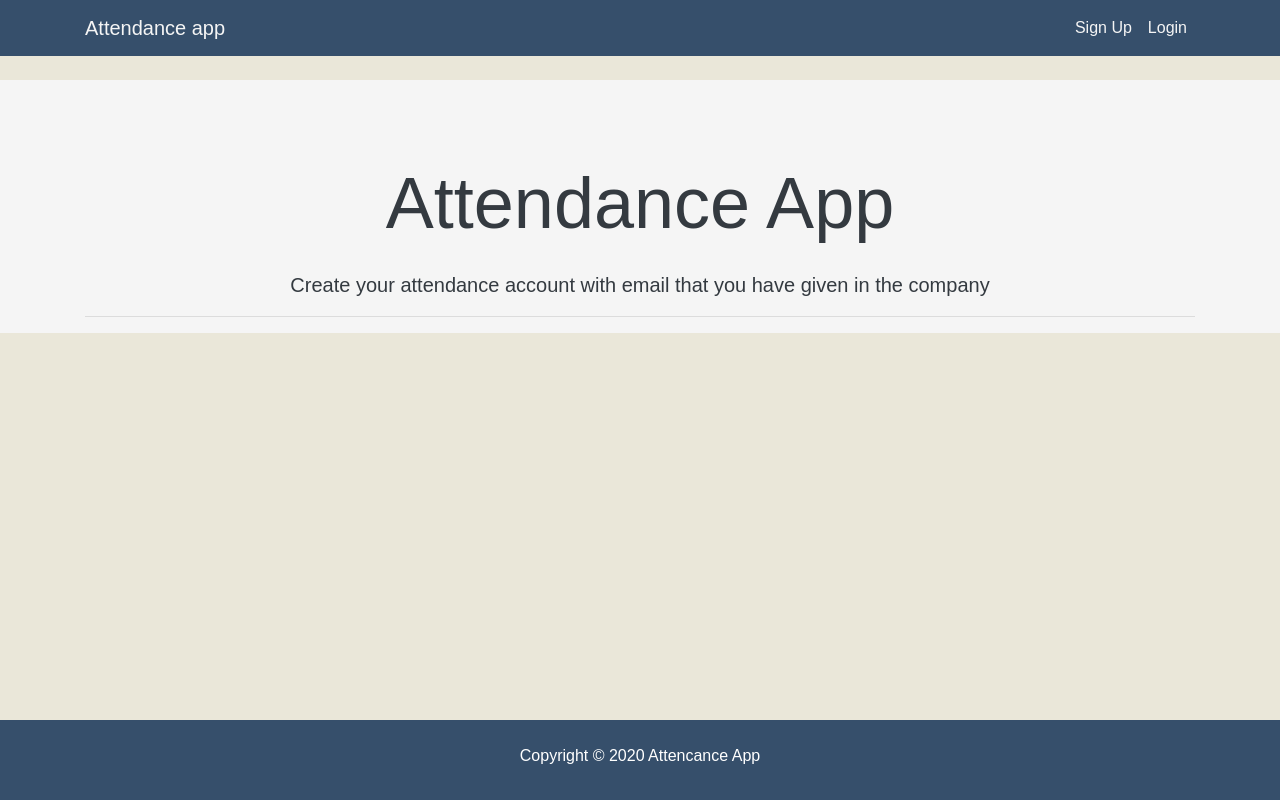
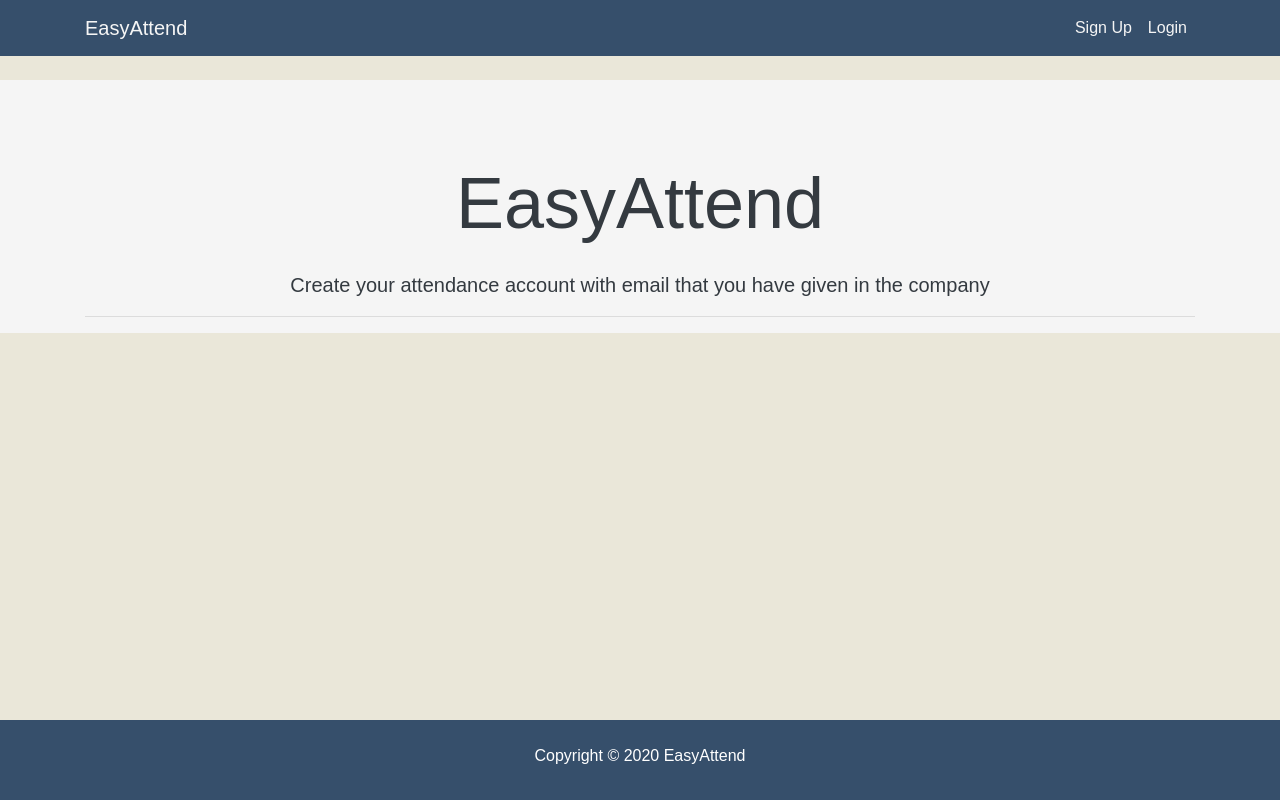
Before and after one commit to attainu/Khushboo-Rajeev-Students-Employees-Attendance-tracking-App-au4, a React (Create React App) app in the folder client/: page / in a window 1280 px wide. Built offline with nearby package versions, Linux system fonts and the light colour scheme.

Commit message:
webappname

```diff
--- a/client/src/components/layout/Footer.js
+++ b/client/src/components/layout/Footer.js
@@ -3,7 +3,7 @@ import React from "react";
 export default () => {
   return (
     <footer className='text-white mt-5 p-4 text-center'>
-      Copyright &copy; {new Date().getFullYear()} Attencance App
+      Copyright &copy; {new Date().getFullYear()} EasyAttend
     </footer>
   );
 };
--- a/client/src/components/layout/Landing.js
+++ b/client/src/components/layout/Landing.js
@@ -17,7 +17,7 @@ class Landing extends Component {
           <div className='container'>
             <div className='row'>
               <div className='col-md-12 text-center'>
-                <h1 className='display-3 mb-4'>Attendance App</h1>
+                <h1 className='display-3 mb-4'>EasyAttend</h1>
                 <p className='lead'>
                   {" "}
                   Create your attendance account with email that you have given
--- a/client/src/components/layout/Navbar.js
+++ b/client/src/components/layout/Navbar.js
@@ -73,7 +73,7 @@ class Navbar extends Component {
       <nav className='navbar navbar-expand-sm mb-4'>
         <div className='container'>
           <Link className='navbar-brand' to='/'>
-            Attendance app
+            EasyAttend
           </Link>
           <button
             className='navbar-toggler'
```
